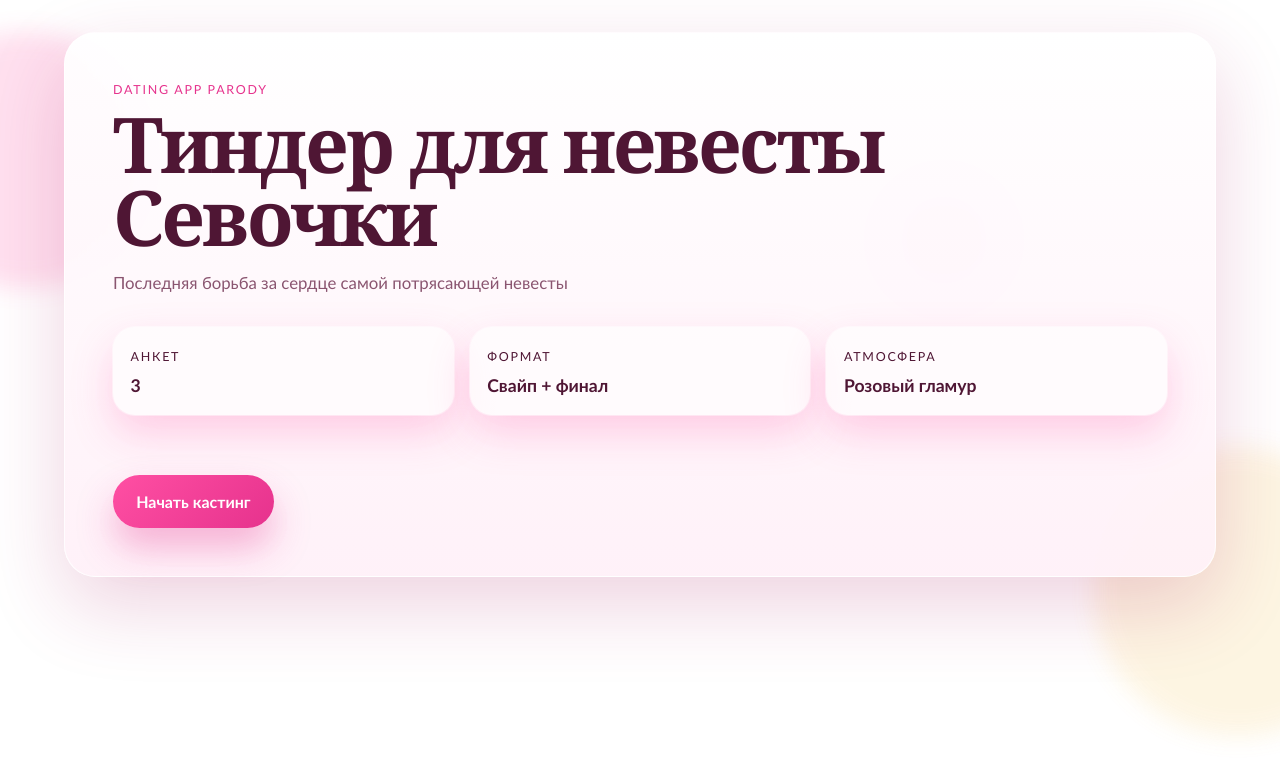
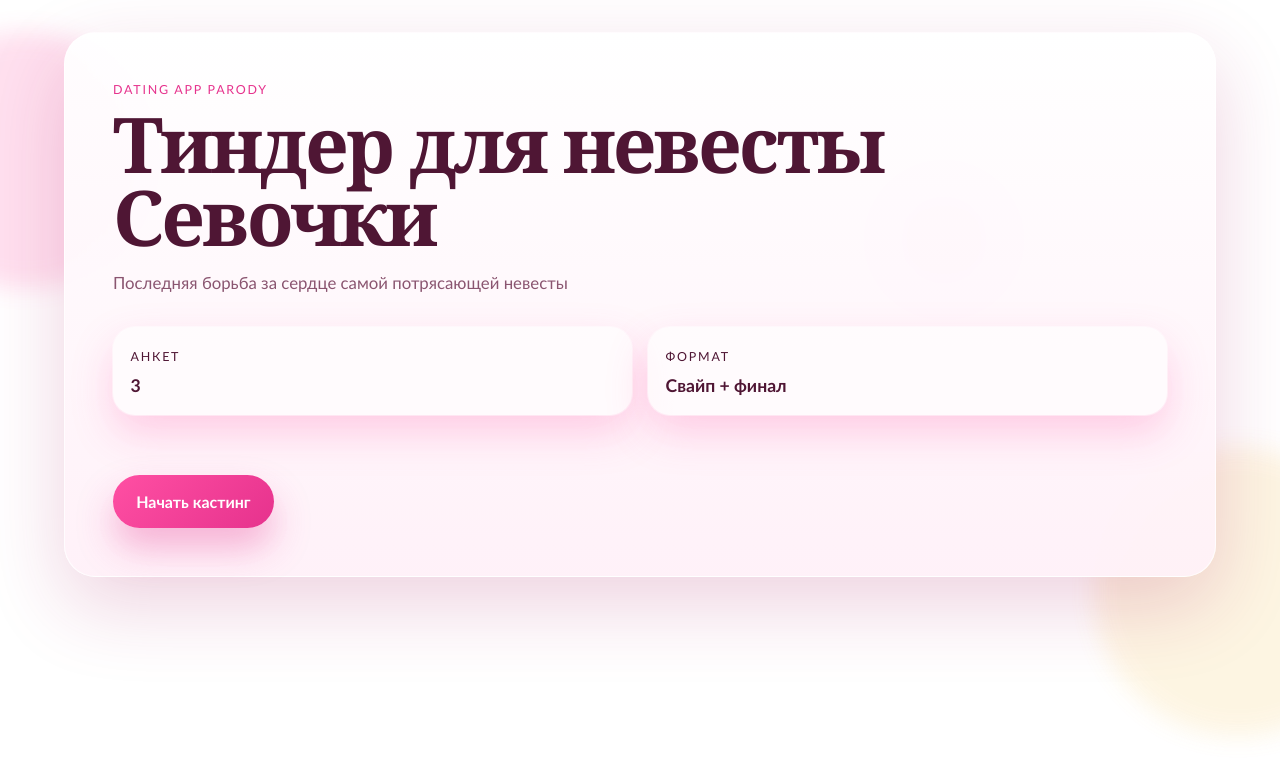
Before and after one commit to SophieNura/devichnik, a React (Vite) app: page / in a window 1280 px wide. Shown: the top 776 px of the page. Built offline with nearby package versions, Linux system fonts and the light colour scheme.

Commit message:
Remove hero atmosphere block

```diff
--- a/src/App.tsx
+++ b/src/App.tsx
@@ -81,10 +81,6 @@ export default function App() {
               <div>
                 <span>Формат</span>
                 <strong>Свайп + финал</strong>
-              </div>
-              <div>
-                <span>Атмосфера</span>
-                <strong>Розовый гламур</strong>
               </div>
             </div>
 
```
